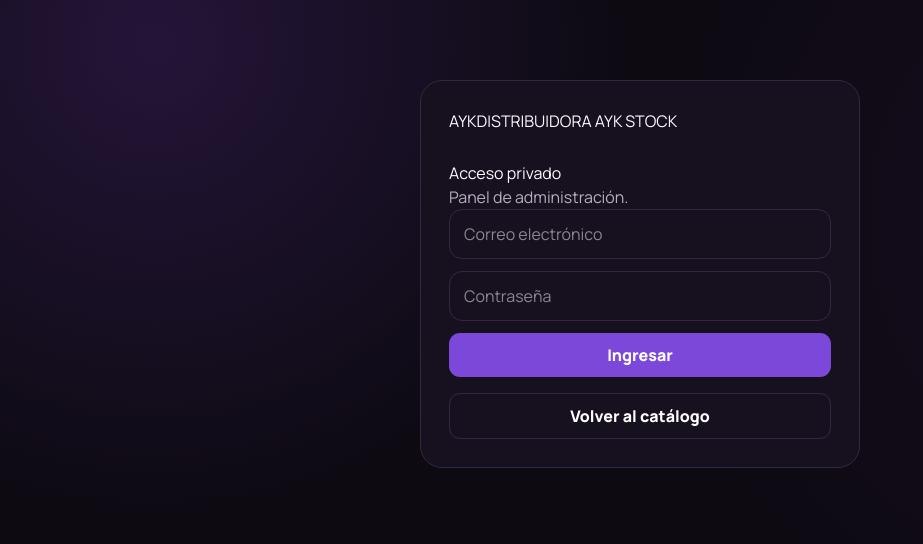
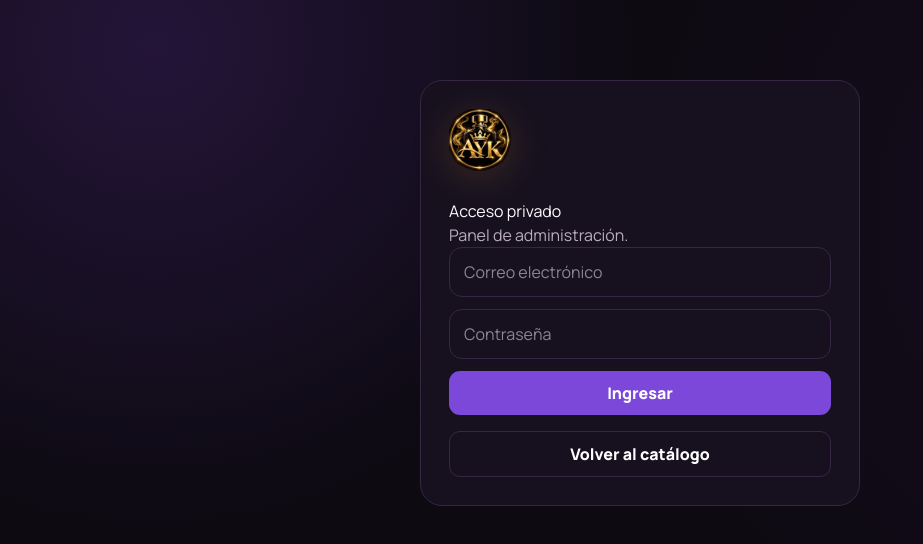
Before and after one commit to PerfumesAgustin/AgustinPerfumes, a Next.js app: page /admin/login in a window 1280 px wide. Shown: the top 544 px of the page, without its empty margins (0-923 px from the left). Built offline with nearby package versions, Linux system fonts and the light colour scheme; no server answers.

Commit message:
Deja la identidad visual solo como AYK

```diff
--- a/app/admin/login/page.tsx
+++ b/app/admin/login/page.tsx
@@ -1,9 +1,10 @@
 import { LoginForm } from "@/components/login-form";
 import { hasSupabaseConfig } from "@/lib/config";
+import Image from "next/image";
 
 export default function LoginPage() {
   return <main className="login-card">
-    <div className="brand"><span className="brand-mark">AYK</span><div>DISTRIBUIDORA <span>AYK STOCK</span></div></div>
+    <div className="brand"><Image className="brand-logo" src="/ayk-logo-only.webp" alt="AYK" width={320} height={320} sizes="62px" priority/></div>
     <h1 style={{marginTop:28}}>Acceso privado</h1>
     <p style={{color:"var(--muted)"}}>Panel de administración.</p>
     {hasSupabaseConfig() ? <LoginForm/> : <div className="notice">El panel quedará habilitado después de crear el proyecto de Supabase y completar <code>.env.local</code>.</div>}
--- a/app/globals.css
+++ b/app/globals.css
@@ -37,8 +37,8 @@ a { color: inherit; text-decoration: none; }
   background: rgba(13,10,18,.83); backdrop-filter: blur(18px);
 }
 .topbar-inner { min-height: 72px; display: flex; align-items: center; justify-content: space-between; gap: 16px; }
-.brand { display: flex; align-items: center; flex: 0 0 auto; }
-.brand-logo { display: block; width: 205px; height: auto; filter: drop-shadow(0 7px 18px rgba(202,145,44,.14)); }
+.brand { display: flex; align-items: center; gap: 10px; flex: 0 0 auto; }
+.brand-logo { display: block; width: 62px; height: 62px; object-fit: contain; filter: drop-shadow(0 7px 18px rgba(202,145,44,.2)); }
 .hero { padding: 54px 0 26px; display: grid; grid-template-columns: 1.35fr .65fr; gap: 28px; align-items: end; }
 .eyebrow { color: #c7a7ff; text-transform: uppercase; letter-spacing: .16em; font-size: .72rem; font-weight: 800; }
 .hero h1 { margin: 10px 0 12px; max-width: 760px; font-family: var(--font-display), sans-serif; font-size: clamp(2.2rem, 6vw, 4.8rem); line-height: .98; letter-spacing: -.045em; }
@@ -125,7 +125,7 @@ a { color: inherit; text-decoration: none; }
 @media (max-width: 680px) {
   .shell { width:min(100% - 20px,1220px); }
   .topbar-inner { min-height:62px; }
-  .brand-logo { width:178px; }
+  .brand-logo { width:52px; height:52px; }
   .hero { padding-top:35px; }
   .toolbar { grid-template-columns:1fr 1fr; }
   .toolbar .field { grid-column:1/-1; }
--- a/app/layout.tsx
+++ b/app/layout.tsx
@@ -15,8 +15,8 @@ const outfit = Outfit({
 });
 
 export const metadata: Metadata = {
-  title: "Distribuidora AYK Stock · Catálogo mayorista",
-  description: "Catálogo mayorista de perfumes de Distribuidora AYK Stock.",
+  title: "AYK · Catálogo mayorista",
+  description: "Catálogo mayorista de perfumes AYK.",
 };
 
 export const viewport: Viewport = {
--- a/components/admin-dashboard.tsx
+++ b/components/admin-dashboard.tsx
@@ -74,7 +74,7 @@ export function AdminDashboard({ products: initialProducts, orders: initialOrder
   async function logout(){await createClient().auth.signOut();window.location.href="/admin/login";}
 
   return <main className="admin-shell">
-    <div className="admin-head"><div className="brand"><span className="brand-mark"><SprayCan size={20}/></span><div>DISTRIBUIDORA <span>AYK STOCK</span><div style={{fontSize:11,color:"var(--muted)",fontWeight:500}}>{email}</div></div></div><div style={{display:"flex",gap:8}}><a className="btn ghost" href="/">Ver catálogo</a><button className="btn secondary" onClick={logout}><LogOut size={16}/></button></div></div>
+    <div className="admin-head"><div className="brand"><Image className="brand-logo" src="/ayk-logo-only.webp" alt="AYK" width={320} height={320} sizes="62px" priority/><div style={{fontSize:11,color:"var(--muted)",fontWeight:500}}>{email}</div></div><div style={{display:"flex",gap:8}}><a className="btn ghost" href="/">Ver catálogo</a><button className="btn secondary" onClick={logout}><LogOut size={16}/></button></div></div>
     <div className="stats-grid"><Stat value={summary.products} label="productos activos"/><Stat value={summary.units} label="unidades activas"/><Stat value={summary.lowStock} label="alertas de stock bajo"/><Stat value={pending} label="pedidos pendientes"/></div>
     {message&&<div className="notice" style={{marginBottom:12}}>{message}</div>}
     <div className="tabs"><button className={`btn ${tab!=="inventory"?"secondary":""}`} onClick={()=>setTab("inventory")}>Inventario</button><button className={`btn ${tab!=="orders"?"secondary":""}`} onClick={()=>setTab("orders")}>Pedidos ({pending})</button><button className={`btn ${tab!=="history"?"secondary":""}`} onClick={()=>setTab("history")}>Movimientos</button></div>
--- a/components/catalog.tsx
+++ b/components/catalog.tsx
@@ -88,7 +88,7 @@ export function Catalog({ initialProducts, configured }: { initialProducts: Prod
 
   return <>
     <header className="topbar"><div className="shell topbar-inner">
-      <a className="brand" href="#inicio" aria-label="Distribuidora AYK Stock"><Image className="brand-logo" src="/ayk-logo-header.webp" alt="Distribuidora AYK Stock" width={900} height={320} sizes="(max-width: 680px) 178px, 205px" loading="eager" fetchPriority="high"/></a>
+      <a className="brand" href="#inicio" aria-label="AYK"><Image className="brand-logo" src="/ayk-logo-only.webp" alt="AYK" width={320} height={320} sizes="(max-width: 680px) 52px, 62px" loading="eager" fetchPriority="high"/></a>
       <a className="btn secondary" href="/admin">Administración</a>
     </div></header>
     <main id="inicio" className="shell">
--- a/lib/config.ts
+++ b/lib/config.ts
@@ -1,5 +1,5 @@
 export const BUSINESS_WHATSAPP = "5491167463767";
-export const BUSINESS_NAME = "Distribuidora AYK Stock";
+export const BUSINESS_NAME = "AYK";
 
 export function hasSupabaseConfig() {
   return Boolean(
```
Also changed, not shown: public/ayk-logo-header.webp (deleted), public/ayk-logo-only.webp (added).
